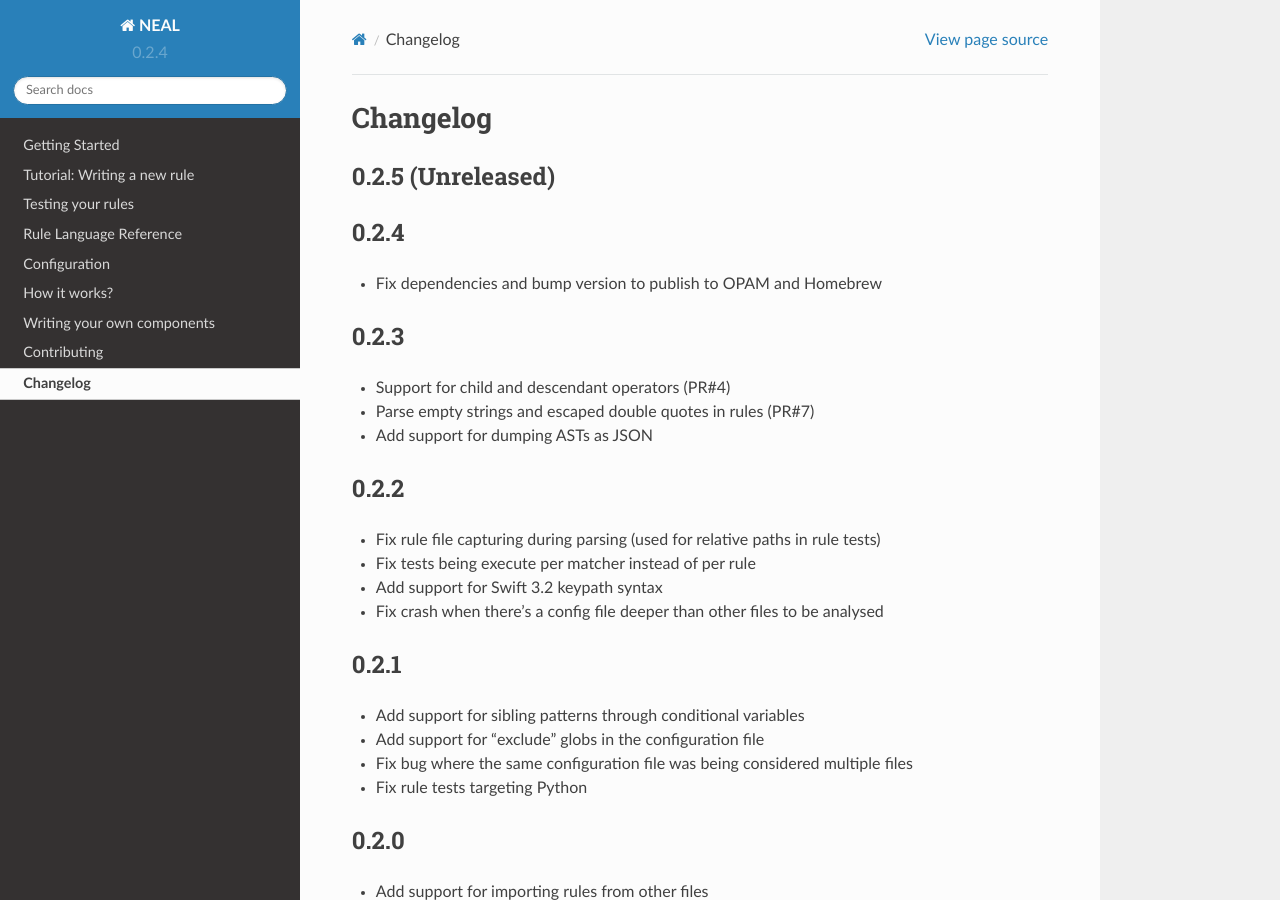
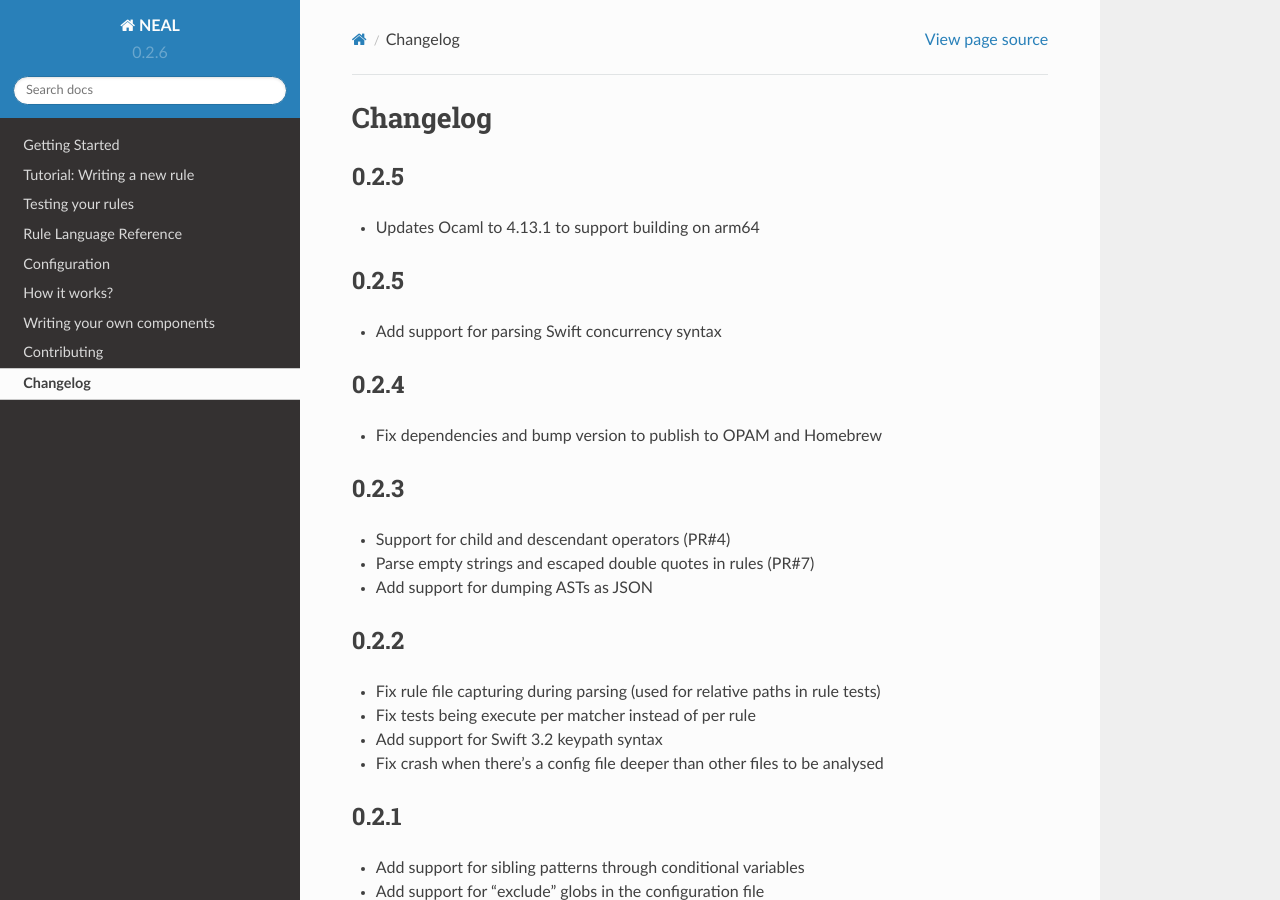
Before and after one commit to uber/NEAL, a Sphinx documentation site: the page built from docs/changelog.rst, in a window 1280 px wide and 900 px high. Built offline with Sphinx 7.4.7 and the Read the Docs theme 2.0.0, drawn with Linux system fonts in a browser that asks for light colours.

Commit message:
Update Ocaml to 4.13.1

```diff
--- a/docs/changelog.rst
+++ b/docs/changelog.rst
@@ -1,8 +1,13 @@
 Changelog
 =========
 
-0.2.5 (Unreleased)
-------------------
+0.2.5
+------
+- Updates Ocaml to 4.13.1 to support building on arm64
+
+0.2.5
+------
+- Add support for parsing Swift concurrency syntax
 
 0.2.4
 -----
--- a/docs/conf.py
+++ b/docs/conf.py
@@ -54,9 +54,9 @@ author = u'Tadeu Zagallo'
 # built documents.
 #
 # The short X.Y version.
-version = u'0.2.4'
+version = u'0.2.6'
 # The full version, including alpha/beta/rc tags.
-release = u'0.2.4'
+release = u'0.2.6'
 
 # The language for content autogenerated by Sphinx. Refer to documentation
 # for a list of supported languages.
--- a/docs/index.rst
+++ b/docs/index.rst
@@ -71,13 +71,13 @@ The recommended way of installing NEAL is through `Homebrew <https://brew.sh>`_,
 Installing from source
 ++++++++++++++++++++++
 
-To build and install NEAL from source, make sure you have `OPAM`__ installed and that you're using OCaml 4.04 or later.
+To build and install NEAL from source, make sure you have `OPAM`__ installed and that you're using OCaml 4.13.1 or later.
 
 .. code-block:: bash
 
   $ brew install opam
   $ opam init
-  $ opam switch 4.04.2
+  $ opam switch 4.13.1
   $ eval "$(opam config env)"
 
 __ https://opam.ocaml.org/
```
Also changed, not shown: 6 other files.
